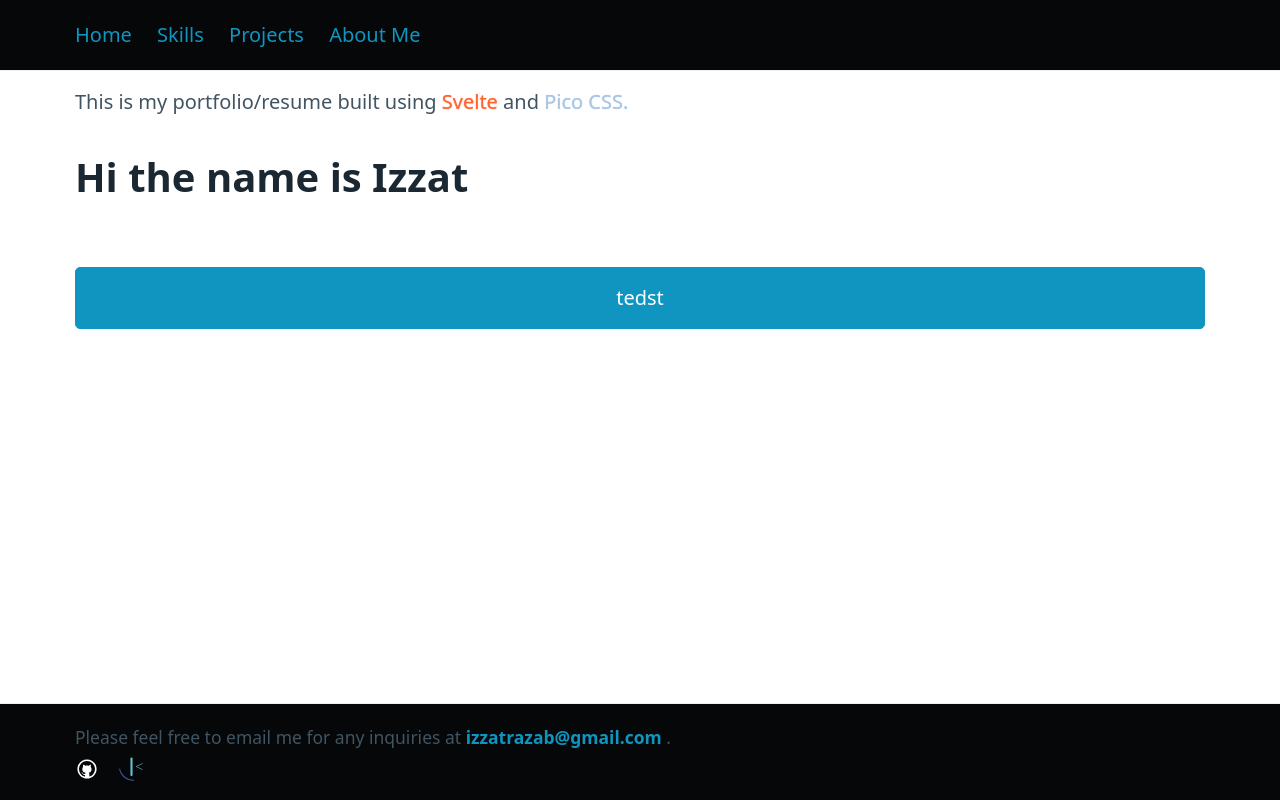
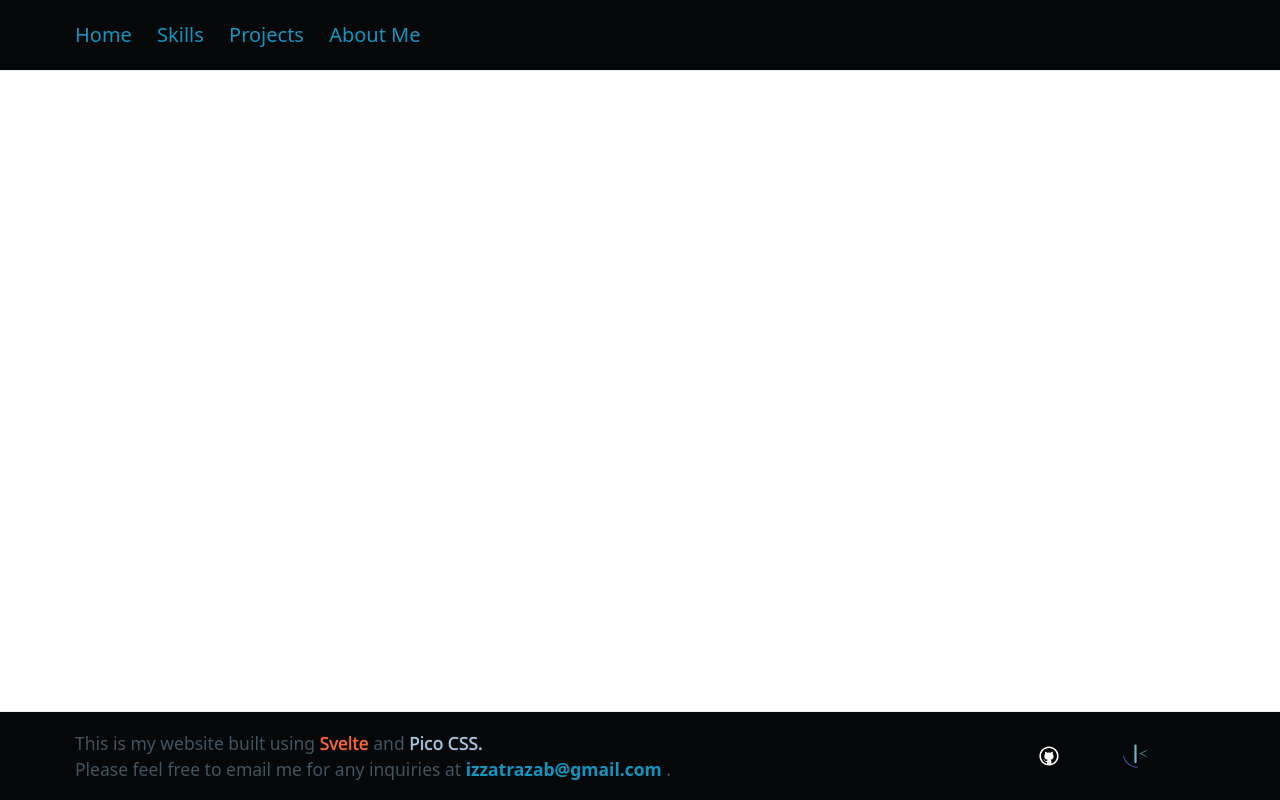
Before and after one commit to izzatrazab/DecodeEfficiency, a SvelteKit app: page / in a window 1280 px wide. Built offline with nearby package versions, Linux system fonts and the light colour scheme.

Commit message:
updates
forgot what I edited

```diff
--- a/src/routes/+layout.svelte
+++ b/src/routes/+layout.svelte
@@ -29,22 +29,41 @@
 </main>
 <hr />
 <footer>
-	<div class="container">
-		<p>
+	<div class="container" id="footer">
 		<small>
+			This is my website built using
+			<a
+				href="https://svelte.dev"
+				target="_blank"
+				rel="noreferrer"
+				style="color:#FF6432; text-shadow:0 0 1px #FF835A"
+			>
+				Svelte
+			</a>
+			and
+			<a
+				href="https://picocss.com/"
+				target="_blank"
+				rel="noreferrer"
+				style="color:lightsteelblue; text-shadow: 0 0 1px #99CCFF "
+			>
+				Pico CSS.
+			</a>
+			<br>
 			Please feel free to email me for any inquiries at
 			<b>
 				<a href="mailto: izzatrazab@gmail.com">izzatrazab@gmail.com</a>
 			</b>
 			.
 		</small>
-		</p>
+		<div>
 			<a href="https://github.com/izzatrazab" target="_blank">
 				<img class="logo" src={githubLogo} alt="github" />
 			</a>
 			<a href="https://www.frontendmentor.io/profile/izzatrazab" target="_blank">
 				<img class="logo" src={frontEndLogo} alt="github" />
 			</a>
+		</div>
 	</div>
 </footer>
 
@@ -69,12 +88,23 @@
 	footer > div {
 		margin-bottom: 0;
 	}
-	footer > div > p {
-		margin-bottom: 0;
+	#footer {
+		display: flex;
+	}
+	#footer > small {
+		flex: 0.8;
+	}
+	#footer > div {
+		flex: 0.2;
+		display: flex;
+		justify-content: space-evenly;
+		flex-wrap: wrap;
+		align-items: center;
 	}
 	.logo {
+		box-sizing: content-box;
 		aspect-ratio: 1;
 		height: 24px;
-        margin-right: 15px;
+		padding: 5px;
 	}
 </style>
--- a/src/routes/+page.svelte
+++ b/src/routes/+page.svelte
@@ -3,25 +3,3 @@
 <svelte:head>
     <title>Home</title>
 </svelte:head>
-<header><p>
-    This is my portfolio/resume built using
-    <a
-        href="https://svelte.dev"
-        target="_blank"
-        rel="noreferrer"
-        style="color:#FF6432; text-shadow:0 0 1px #FF835A"
-    >
-        Svelte
-    </a>
-    and
-    <a
-        href="https://picocss.com/"
-        target="_blank"
-        rel="noreferrer"
-        style="color:lightsteelblue; text-shadow: 0 0 1px #99CCFF "
-    >
-        Pico CSS.
-    </a>
-</p></header>
-<h1>Hi the name is Izzat</h1>
-<button type="submit">tedst</button>
```
Lines whose indentation alone changed are shown as unchanged.
